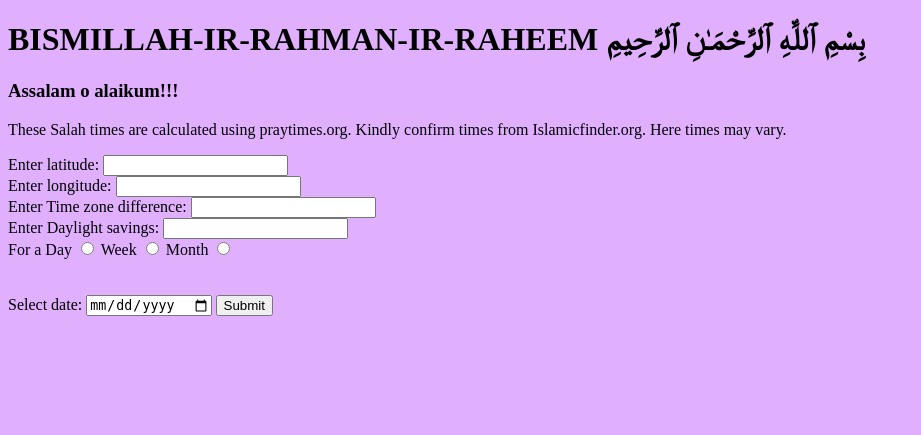
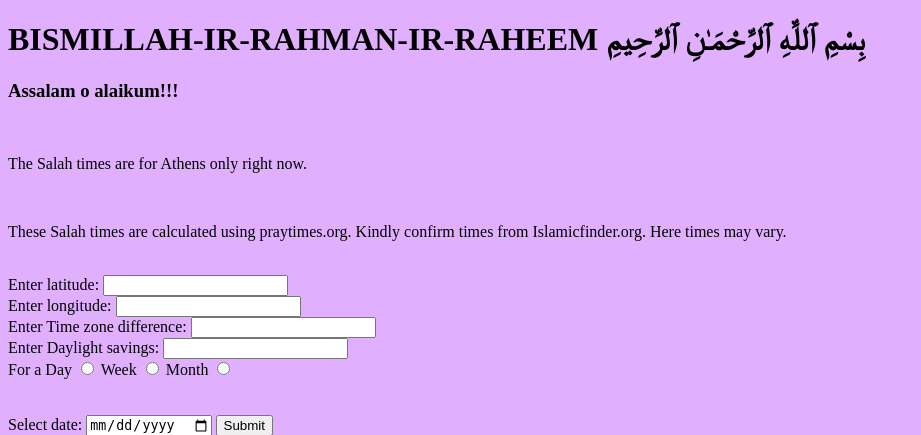
Before and after one commit to FarahSaeed/SalahTimes, a Django app: page / in a window 1280 px wide. Shown: the top 435 px of the page, without its empty margins (0-921 px from the left). Run offline with Django 4.2, Linux system fonts and the light colour scheme.

Commit message:
Update message for Athens GA in base.html

```diff
--- a/rightdirection/templates/base.html
+++ b/rightdirection/templates/base.html
@@ -4,7 +4,12 @@
 <head> <title> Salah Times for Athens GA </title></head>
 <h1> BISMILLAH-IR-RAHMAN-IR-RAHEEM بِسْمِ ٱللَّهِ ٱلرَّحْمَـٰنِ ٱلرَّحِيمِ </h1>
 <h3> Assalam o alaikum!!!</h3>
+<br>
+<p> The Salah times are for Athens only right now.</p>
+<br>
 <p> These Salah times are calculated using praytimes.org. Kindly confirm times from Islamicfinder.org. Here times may vary.</p>
+<br>
+
 <body bgcolor="#E0B0FF">
 
 {% block content %}
```
